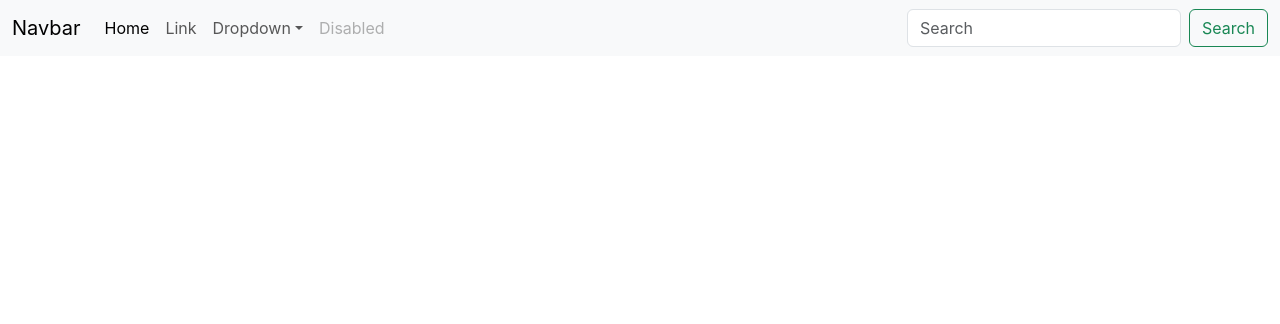
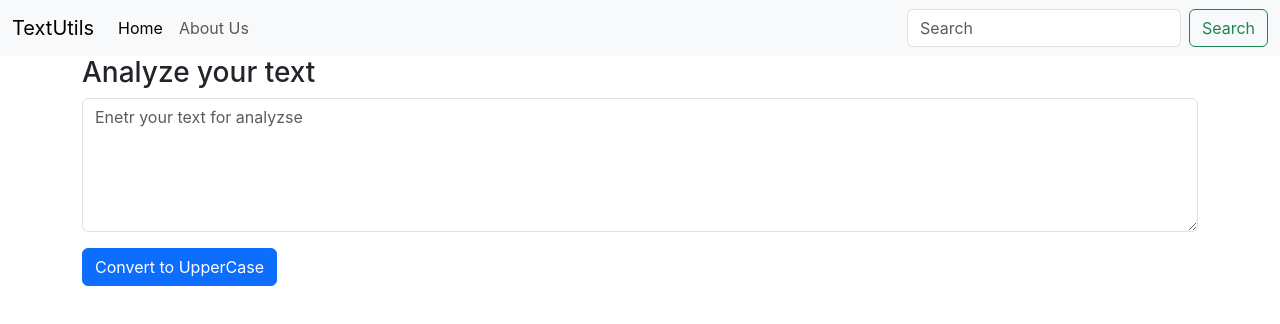
Before and after one commit to RituRaj1801/textutils, a React (Create React App) app: page / in a window 1280 px wide. Shown: the top 324 px of the page. Built offline with nearby package versions, Linux system fonts and the light colour scheme.

Commit message:
L2 moved the navbar in component and created textform file and understand the useState hook by performing onChange event and a variable

```diff
--- a/src/App.js
+++ b/src/App.js
@@ -1,45 +1,15 @@
 import logo from './logo.svg';
 import './App.css';
+import Navbar from './components/Navbar';
+import Textfrom from './components/Textfrom';
 
 function App() {
   return (
     <>
-      <nav className="navbar navbar-expand-lg bg-body-tertiary">
-        <div className="container-fluid">
-          <a className="navbar-brand" href="#">Navbar</a>
-          <button className="navbar-toggler" type="button" data-bs-toggle="collapse" data-bs-target="#navbarSupportedContent" aria-controls="navbarSupportedContent" aria-expanded="false" aria-label="Toggle navigation">
-            <span className="navbar-toggler-icon"></span>
-          </button>
-          <div className="collapse navbar-collapse" id="navbarSupportedContent">
-            <ul className="navbar-nav me-auto mb-2 mb-lg-0">
-              <li className="nav-item">
-                <a className="nav-link active" aria-current="page" href="#">Home</a>
-              </li>
-              <li className="nav-item">
-                <a className="nav-link" href="#">Link</a>
-              </li>
-              <li className="nav-item dropdown">
-                <a className="nav-link dropdown-toggle" href="#" role="button" data-bs-toggle="dropdown" aria-expanded="false">
-                  Dropdown
-                </a>
-                <ul className="dropdown-menu">
-                  <li><a className="dropdown-item" href="#">Action</a></li>
-                  <li><a className="dropdown-item" href="#">Another action</a></li>
-                  <li><hr className="dropdown-divider" /></li>
-                  <li><a className="dropdown-item" href="#">Something else here</a></li>
-                </ul>
-              </li>
-              <li className="nav-item">
-                <a className="nav-link disabled" aria-disabled="true">Disabled</a>
-              </li>
-            </ul>
-            <form className="d-flex" role="search">
-              <input className="form-control me-2" type="search" placeholder="Search" aria-label="Search" />
-              <button className="btn btn-outline-success" type="submit">Search</button>
-            </form>
-          </div>
-        </div>
-      </nav>
+      <Navbar title="TextUtils"/>
+      <div className="container">
+        <Textfrom heading="Analyze your text"/>
+      </div>
     </>
   );
 }
--- /dev/null
+++ b/src/components/Navbar.js
@@ -0,0 +1,30 @@
+import React from 'react'
+
+export default function Navbar(props) {
+    return (
+        <div>
+            <nav className="navbar navbar-expand-lg bg-body-tertiary">
+                <div className="container-fluid">
+                    <a className="navbar-brand" href="/">{props.title}</a>
+                    <button className="navbar-toggler" type="button" data-bs-toggle="collapse" data-bs-target="#navbarSupportedContent" aria-controls="navbarSupportedContent" aria-expanded="false" aria-label="Toggle navigation">
+                        <span className="navbar-toggler-icon"></span>
+                    </button>
+                    <div className="collapse navbar-collapse" id="navbarSupportedContent">
+                        <ul className="navbar-nav me-auto mb-2 mb-lg-0">
+                            <li className="nav-item">
+                                <a className="nav-link active" aria-current="page" href="/">Home</a>
+                            </li>
+                            <li className="nav-item">
+                                <a className="nav-link" href="/">About Us</a>
+                            </li>
+                        </ul>
+                        <form className="d-flex" role="search">
+                            <input className="form-control me-2" type="search" placeholder="Search" aria-label="Search" />
+                            <button className="btn btn-outline-success" type="submit">Search</button>
+                        </form>
+                    </div>
+                </div>
+            </nav>
+        </div>
+    )
+}
--- /dev/null
+++ b/src/components/Textfrom.js
@@ -0,0 +1,23 @@
+import React, { useState } from 'react'
+
+
+
+export default function Textfrom(props) {
+    const [text,setText]=useState("");
+    const onChangeHandler = (event) => {
+        setText(event.target.value); // Directly set the new value
+    }
+    const toUpperCase=()=>{
+        var newtext=text.toUpperCase()
+        setText(newtext)
+    }
+    return (
+        <>
+        <h3>{props.heading}</h3>
+            <div className="mb-3">
+                <textarea className="form-control" id="exampleFormControlTextarea1" rows="5" value={text} onChange={onChangeHandler} placeholder='Enetr your text for analyzse'  />
+            </div>
+            <button className="btn btn-primary" onClick={toUpperCase}>Convert to UpperCase</button>
+        </>
+    )
+}
```
